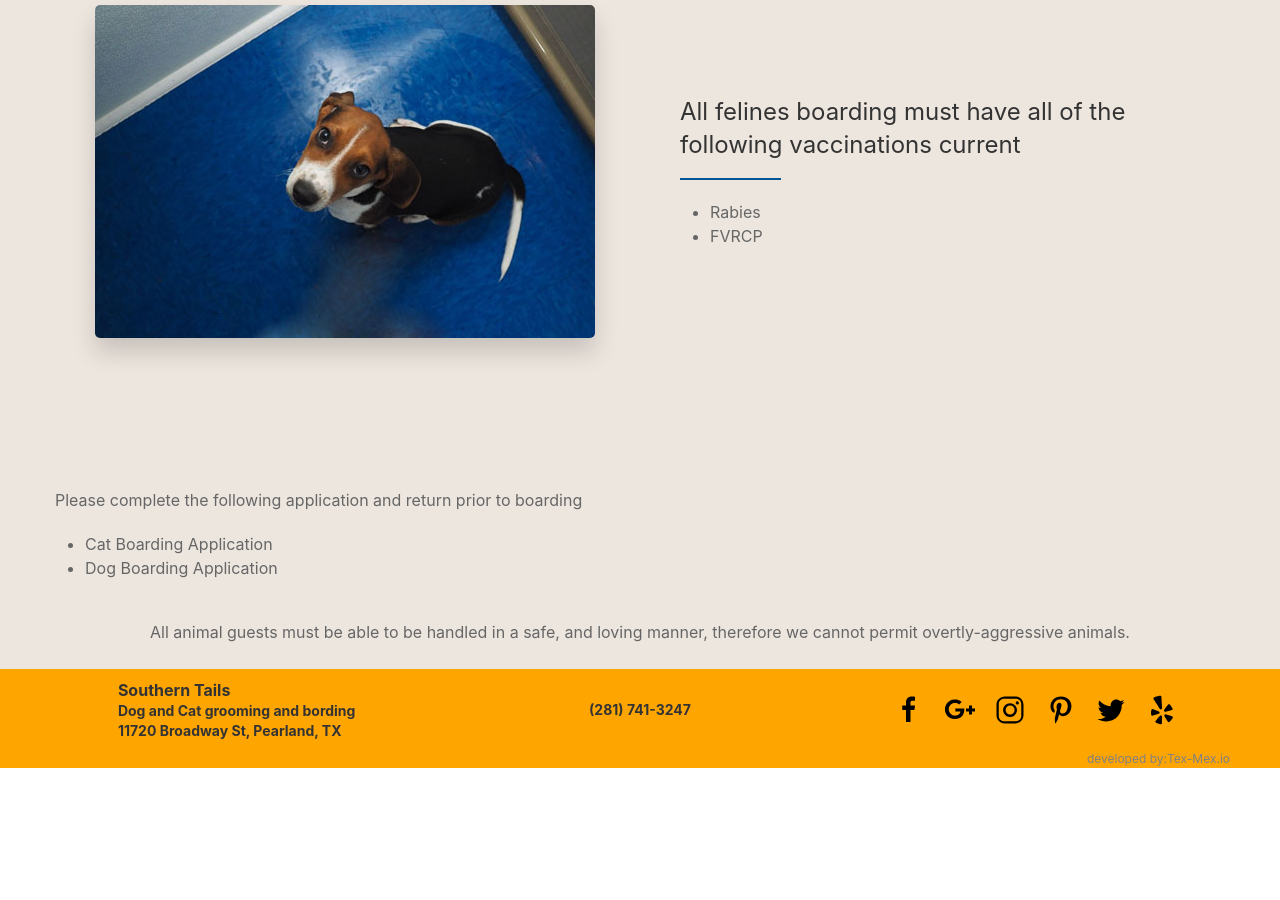
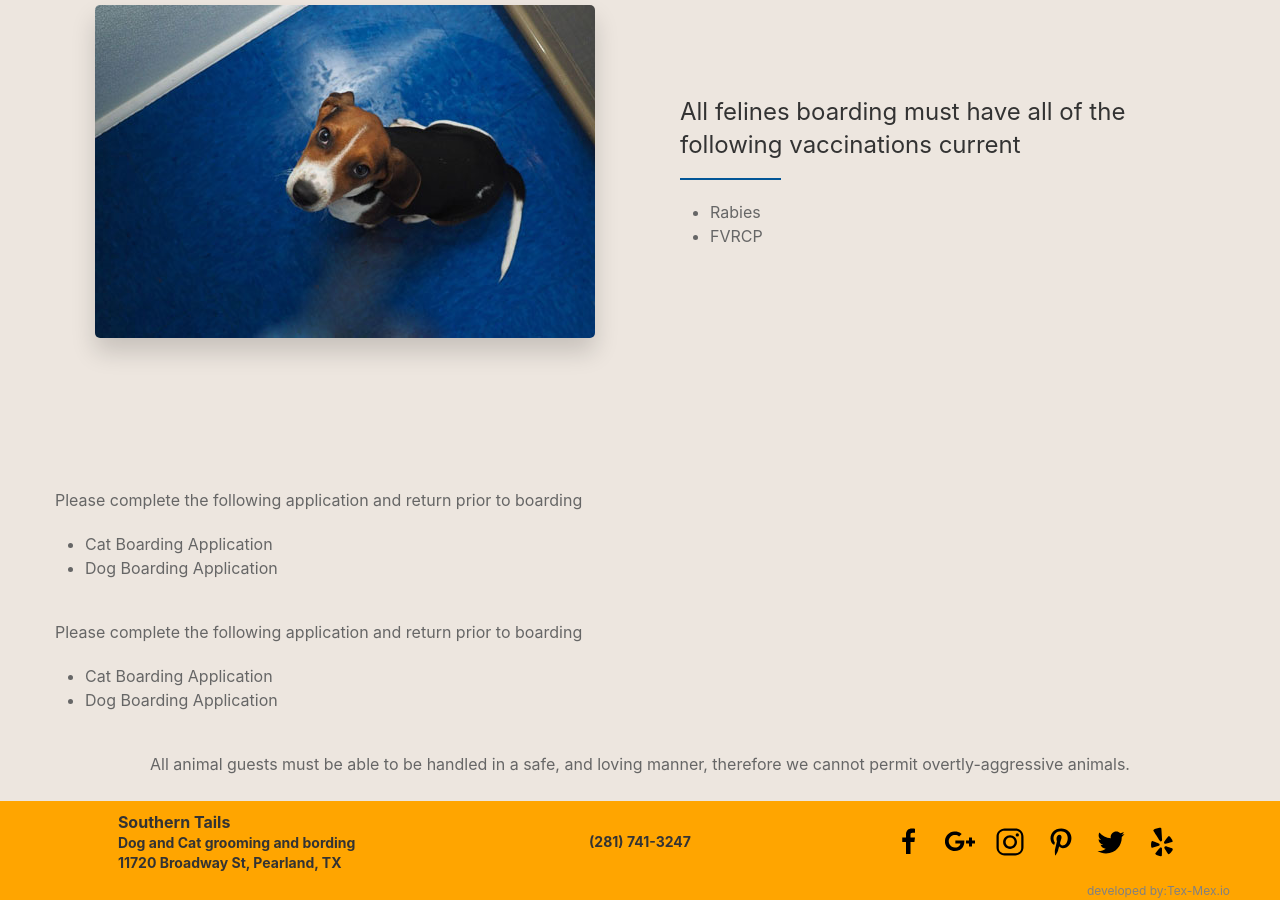
Before and after one commit to TechMex-io/southernTails, a Jekyll site: the page built from boarding.md, in a window 1280 px wide and 900 px high, scrolled down 2588 px. Built offline with Jekyll 4.4.1, drawn with Linux system fonts in a browser that asks for light colours; before the commit the page ends 3356 px from its top, so only the background shows below that.

Commit message:
adding font matter for links

```diff
--- a/_layouts/service.html
+++ b/_layouts/service.html
@@ -75,7 +75,7 @@ layout: default
               </ul>
             </div>
           </div>
-
+          <!-- Last list of bulleted items with no photo -->
           <div class="uk-width-1-1@s">
             <p>{{ page.body_heading_4 }}</p>
             <ul>{% for items in page.body_desc_4 %}
@@ -85,7 +85,18 @@ layout: default
                 {% endfor %}
             </ul>
           </div>
+          <!-- List of links-->
+          <div class="uk-width-1-1@s">
+            <p>{{ page.body_heading_links }}</p>
+            <ul>{% for items in page.body_desc_links %}
+              <li>
+                {{ items.desc_links }}
+              </li>
+                {% endfor %}
+            </ul>
+          </div>
 
+          <!-- Little bottom of the page text above footer -->
           <div class="uk-width-1-1@s uk-text-center">
             <p>{{ page.body_heading_5 }}</p>
           </div>
--- a/boarding.md
+++ b/boarding.md
@@ -40,6 +40,11 @@ body_desc_4:
   - desc_4_item: Cat Boarding Application
   - desc_4_item: Dog Boarding Application
 
+body_heading_links : Please complete the following application and return prior to boarding
+body_desc_links:
+  - desc_links: Cat Boarding Application
+  - desc_links: Dog Boarding Application
+
 body_heading_5 : All animal guests must be able to be handled in a safe, and loving manner, therefore we cannot permit overtly-aggressive animals.
 body_cta : Give us a call for pricing, as prices vary per breed.
 ---
```
